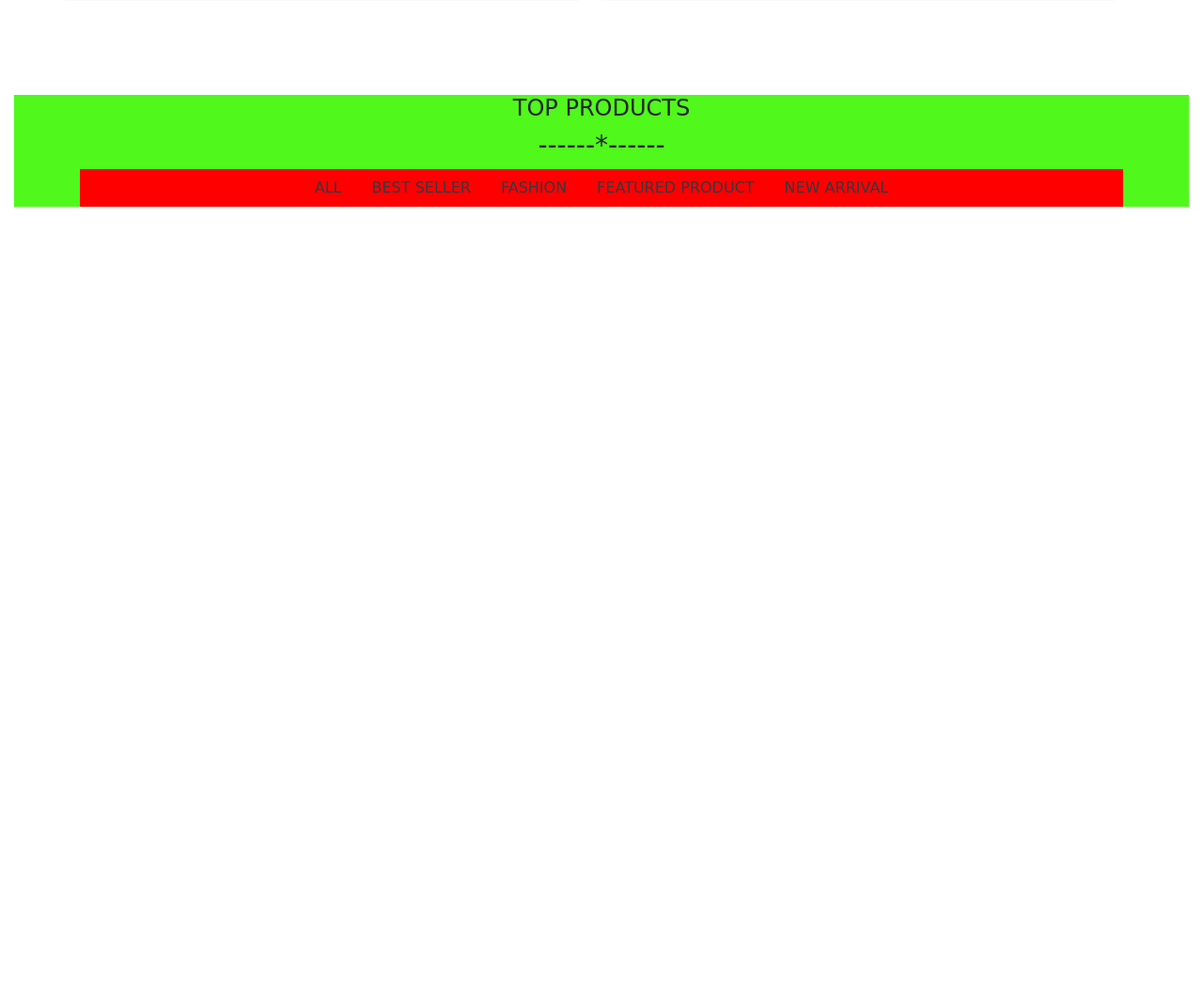
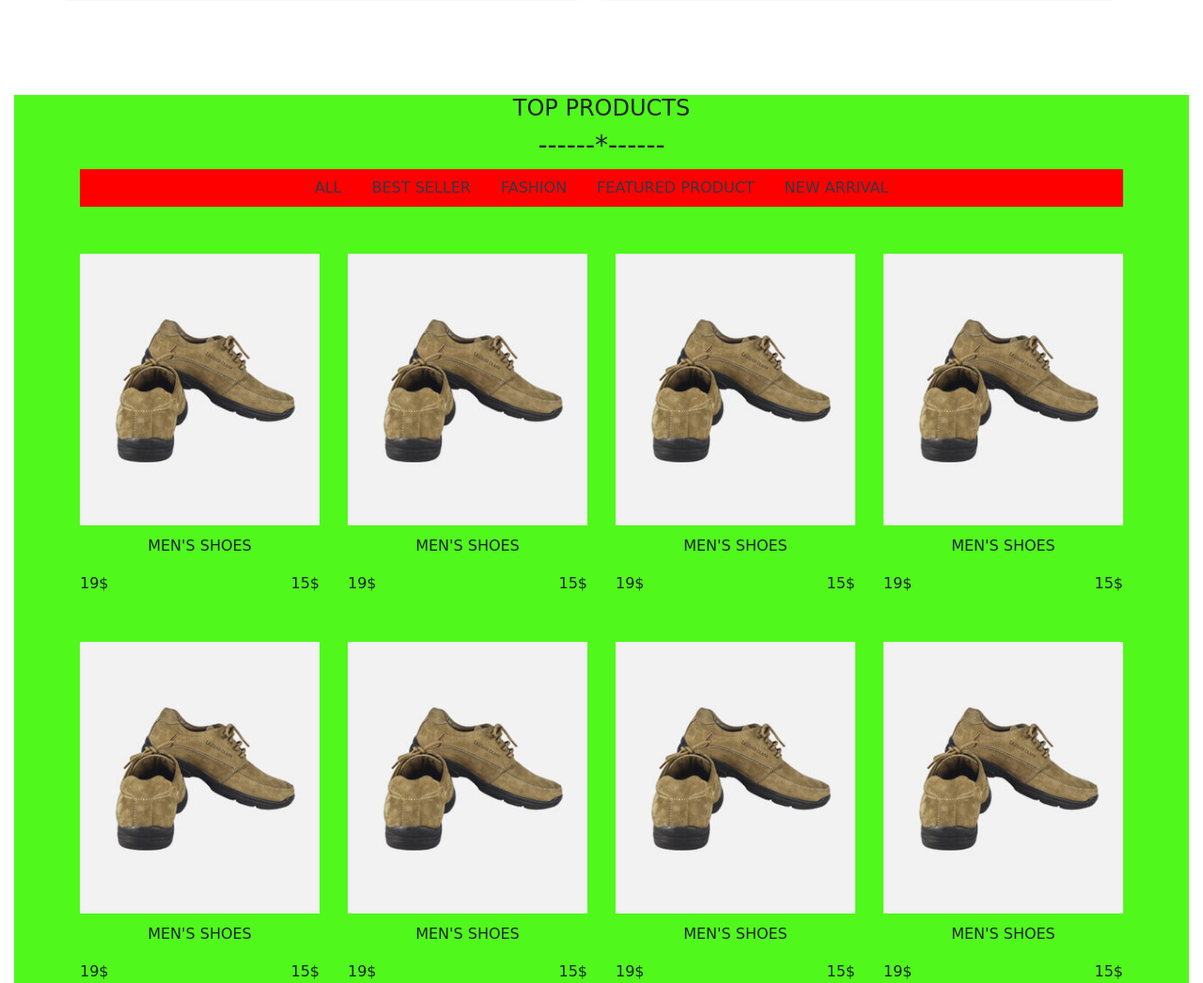
Before and after one commit to hainguyen-29/hainguyen-29.github.io, a plain HTML site: page index.html in a window 1280 px wide. Shown: the part 1268-2314 px from the top of the page at 94% size. Before the commit the page ends 1488 px from the top, so only its background shows below. Drawn offline with nearby package versions, Linux system fonts and the light colour scheme.

Commit message:
update product

```diff
--- a/index.html
+++ b/index.html
@@ -241,6 +241,58 @@
 						<li class="nav-item"><a href="#" class="nav-link text-dark">NEW ARRIVAL</a></li>
 					</ul>
 				</div>
+				<div class="list-product row" style="margin-top: 50px">
+					<div class="col-md-3">
+						<div align="center"><img class="img-fluid" src="img/top-product7.jpg"></div>
+						<p class="text-center" style="margin-top: 10px">MEN'S SHOES</p>
+						<span class="price-left" style="float: left">19$</span>
+						<span class="price-left" style="float: right">15$</span>
+					</div>
+					<div class="col-md-3">
+						<div align="center"><img class="img-fluid" src="img/top-product7.jpg"></div>
+						<p class="text-center" style="margin-top: 10px">MEN'S SHOES</p>
+						<span class="price-left" style="float: left">19$</span>
+						<span class="price-left" style="float: right">15$</span>
+					</div>
+					<div class="col-md-3">
+						<div align="center"><img class="img-fluid" src="img/top-product7.jpg"></div>
+						<p class="text-center" style="margin-top: 10px">MEN'S SHOES</p>
+						<span class="price-left" style="float: left">19$</span>
+						<span class="price-left" style="float: right">15$</span>
+					</div>
+					<div class="col-md-3">
+						<div align="center"><img class="img-fluid" src="img/top-product7.jpg"></div>
+						<p class="text-center" style="margin-top: 10px">MEN'S SHOES</p>
+						<span class="price-left" style="float: left">19$</span>
+						<span class="price-left" style="float: right">15$</span>
+					</div>
+				</div>
+				<div class="list-product row" style="margin-top: 50px">
+					<div class="col-md-3">
+						<div align="center"><img class="img-fluid" src="img/top-product7.jpg"></div>
+						<p class="text-center" style="margin-top: 10px">MEN'S SHOES</p>
+						<span class="price-left" style="float: left">19$</span>
+						<span class="price-left" style="float: right">15$</span>
+					</div>
+					<div class="col-md-3">
+						<div align="center"><img class="img-fluid" src="img/top-product7.jpg"></div>
+						<p class="text-center" style="margin-top: 10px">MEN'S SHOES</p>
+						<span class="price-left" style="float: left">19$</span>
+						<span class="price-left" style="float: right">15$</span>
+					</div>
+					<div class="col-md-3">
+						<div align="center"><img class="img-fluid" src="img/top-product7.jpg"></div>
+						<p class="text-center" style="margin-top: 10px">MEN'S SHOES</p>
+						<span class="price-left" style="float: left">19$</span>
+						<span class="price-left" style="float: right">15$</span>
+					</div>
+					<div class="col-md-3">
+						<div align="center"><img class="img-fluid" src="img/top-product7.jpg"></div>
+						<p class="text-center" style="margin-top: 10px">MEN'S SHOES</p>
+						<span class="price-left" style="float: left">19$</span>
+						<span class="price-left" style="float: right">15$</span>
+					</div>
+				</div>
 			</div>
 		</div>
 		<!-- END SECTION 3 -->
```
Also changed, not shown: img/top-product7.jpg (added).
